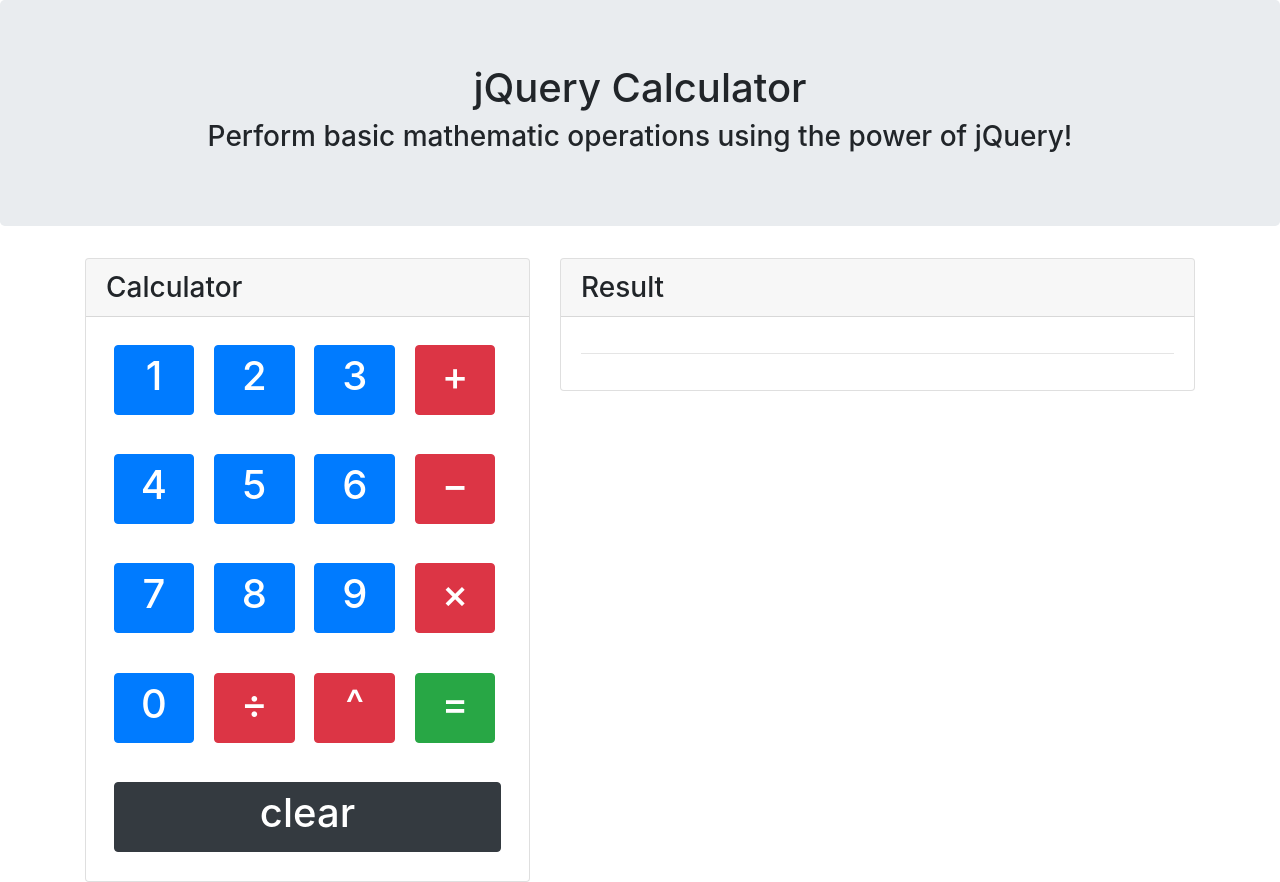
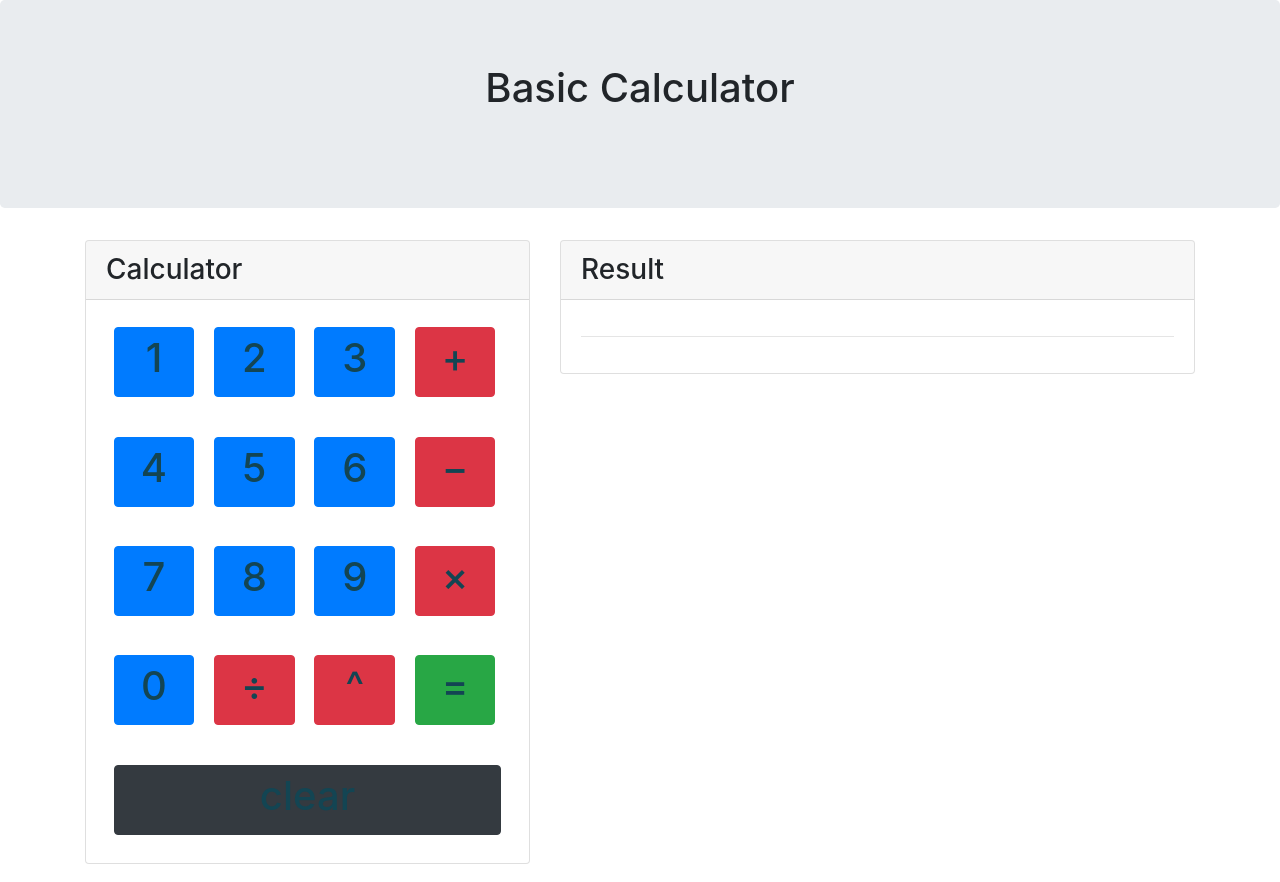
Before and after one commit to mathcodes/Basic-Calculator, a plain HTML site: page jqueryCalculator/jqueryCalculator.html in a window 1280 px wide. Drawn offline with nearby package versions, Linux system fonts and the light colour scheme.

Commit message:
Update jqueryCalculator.html

```diff
--- a/jqueryCalculator/jqueryCalculator.html
+++ b/jqueryCalculator/jqueryCalculator.html
@@ -18,6 +18,7 @@
         .btn {
             width: 20%;
             margin: 1.9%;
+            color: #134553;
         }
         #button-clear {
             width: 96%;
@@ -32,8 +33,8 @@
     </style>
     <!-- Jumbotron for Title -->
     <div class="jumbotron">
-        <h1 class="text-center">jQuery Calculator</h1>
-        <h3 class="text-center">Perform basic mathematic operations using the power of jQuery!</h3>
+        <h1 class="text-center">Basic Calculator</h1>
+        <br>
     </div>
 
     <div class="container">
@@ -217,19 +218,7 @@
                 }
             });
         });
-/********************************************************************************
-*   ideas for addition/improvement:                                             *
-*       -operate on result after clicking equals                                *
-*       -show result history                                                    *
-*       -allow for chaining operations and correct order of operations          *
-*       -formatting                                                             *
-*       -record keyboard strokes for number and operator input                  *
-*       -decimals, negative numbers                                             *
-*
-*
-*
-*
-********************************************************************************/
+
 
     </script>
 
```
